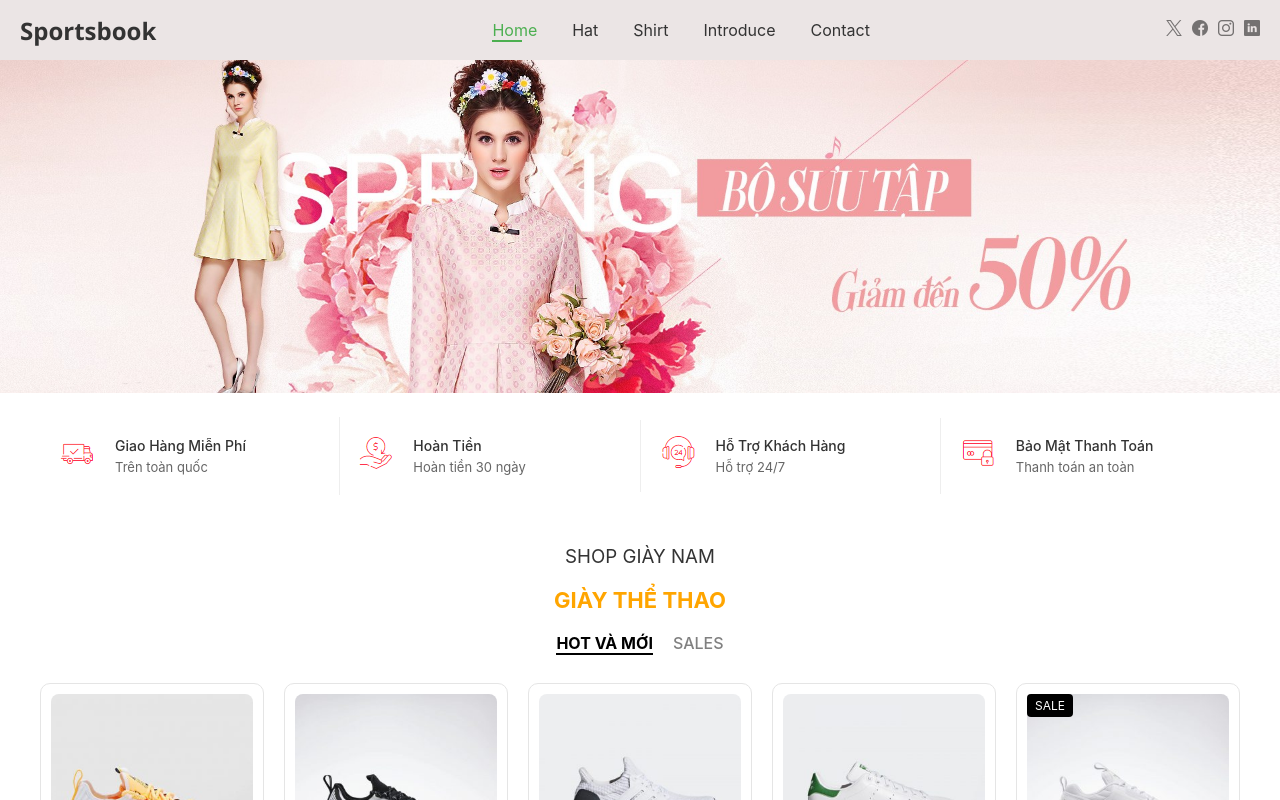
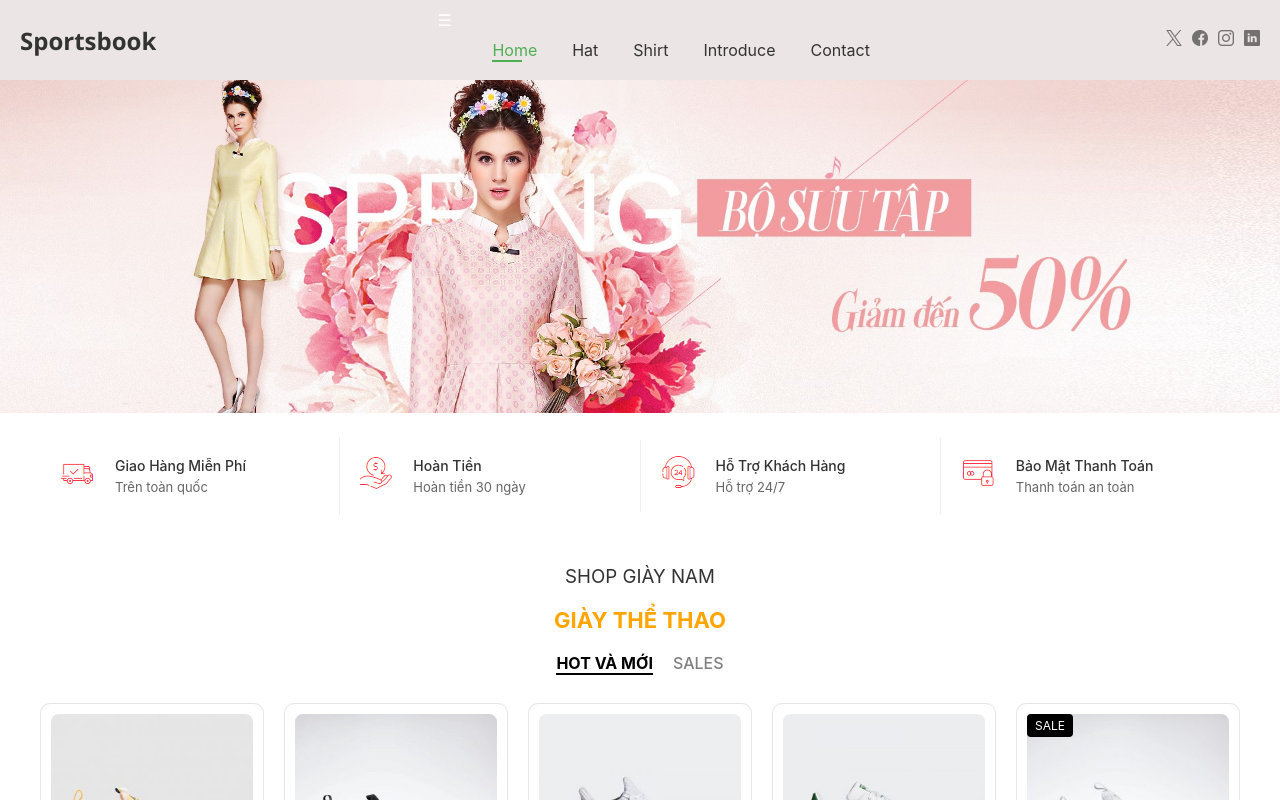
Before and after one commit to congdien19/react, a React (Create React App) app: page / in a window 1280 px wide. Shown: the top 800 px of the page. Built offline with nearby package versions, Linux system fonts and the light colour scheme.

Commit message:
Update Menu.js

```diff
--- a/src/components/Header/Menu.js
+++ b/src/components/Header/Menu.js
@@ -2,18 +2,25 @@ import React, { useState } from 'react';
 import './Menu.css';
 
 function Menu({ onMenuClick }) {
-  const [activeItem, setActiveItem] = useState('Home'); // Mặc định là Home
-  const [hoveredItem, setHoveredItem] = useState(null); // Trạng thái cho mục đang hover
+  const [activeItem, setActiveItem] = useState('Home');
+  const [hoveredItem, setHoveredItem] = useState(null);
+  const [isMobileMenuOpen, setIsMobileMenuOpen] = useState(false);
 
   const handleClick = (page) => {
     setActiveItem(page);
     onMenuClick(page);
+    setIsMobileMenuOpen(false); // Ẩn menu sau khi chọn trên mobile
+  };
+
+  const toggleMobileMenu = () => {
+    setIsMobileMenuOpen(!isMobileMenuOpen);
   };
 
   return (
     <nav className="menu">
-      <ul>
-        {['Home', 'Hat', 'Shirt','Introduce','Contact'].map((item) => (
+      <div className="menu-toggle" onClick={toggleMobileMenu}>☰</div>
+      <ul className={isMobileMenuOpen ? 'open' : ''}>
+        {['Home', 'Hat', 'Shirt', 'Introduce', 'Contact'].map((item) => (
           <li
             key={item}
             className={`${activeItem === item ? 'active' : ''} ${hoveredItem === item ? 'hovered' : ''}`}
```
